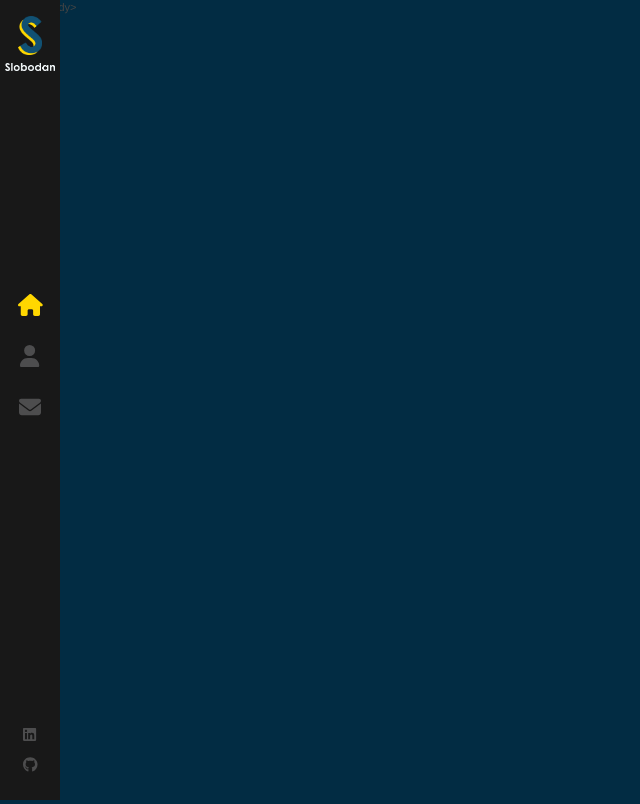
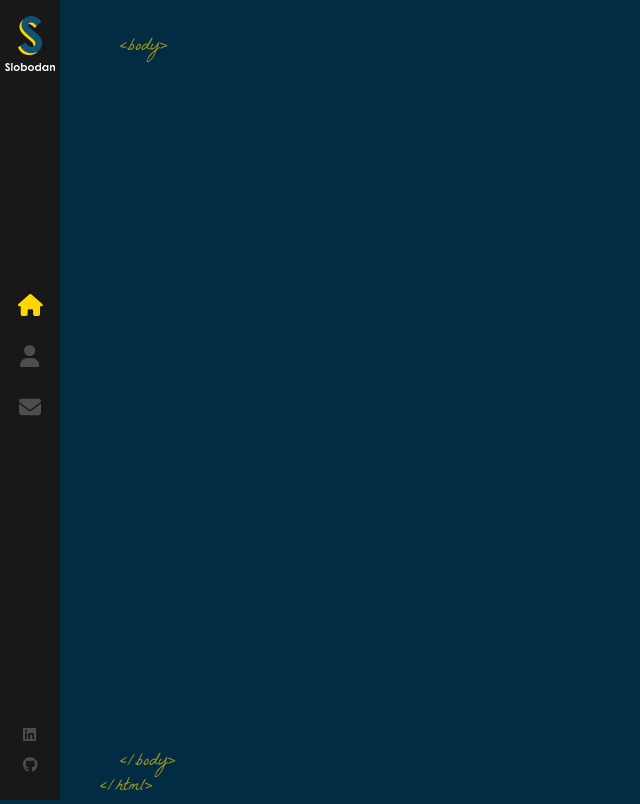
Before and after one commit to BBurleigh/React-Portfolio, a React (Create React App) app: page / in a window 1280 px wide. Shown: the whole page, without its empty margins (0-640 px from the left). Built offline with nearby package versions, Linux system fonts and the light colour scheme.

Commit message:
added some CSS to page and tags in Layout

```diff
--- a/src/components/Layout/index.scss
+++ b/src/components/Layout/index.scss
@@ -0,0 +1,24 @@
+.page {
+    width: 100%;
+    height: 100%;
+    position: absolute;
+}
+
+.top-tags {
+    bottom: auto;
+    top: 35px;
+}
+
+.tags {
+    color: #ffd700;
+    opacity: 0.6;
+    position: absolute;
+    bottom: 0;
+    left: 120px;
+    font-size: 18px;
+    font-family: 'La Belle Aurore';
+}
+
+.bottom-tag-html {
+    margin-left: -20px;
+}
```
